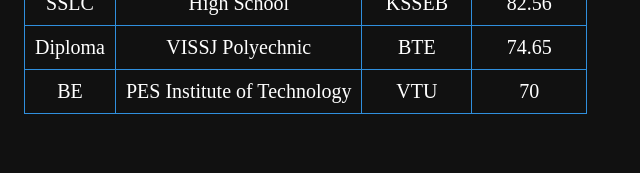
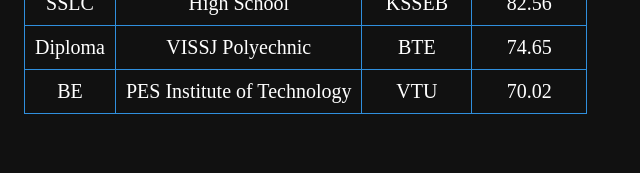
Before and after one commit to Kavyaks22/Portfolio, a plain HTML site: page index.html in a window 1280 px wide. Shown: the part 627-800 px from the top of the page, 386-1026 px from the left. Drawn offline with Linux system fonts and the light colour scheme.

Commit message:
Update index.html

```diff
--- a/index.html
+++ b/index.html
@@ -57,7 +57,7 @@
             <td>BE</td>
             <td>PES Institute of Technology</td>
             <td>VTU</td>
-            <td>70</td>
+            <td>70.02</td>
         </tr>
     </table>
 </section>
```
